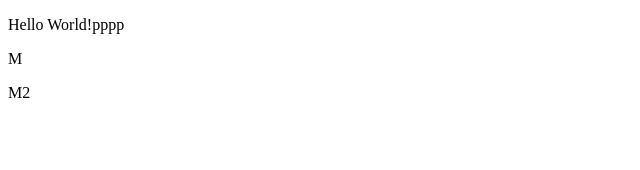
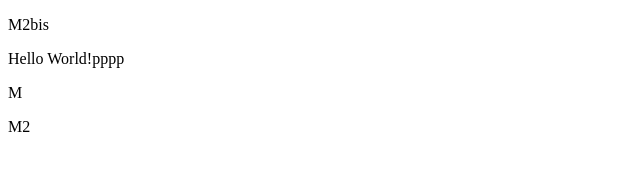
Before and after one commit to Wil-leb/git_training, a plain HTML site: page training_folder/index.html in a window 1280 px wide. Shown: the whole page, without its empty margins (0-640 px from the left). Drawn offline with Linux system fonts and the light colour scheme.

```diff
--- a/training_folder/index.html
+++ b/training_folder/index.html
@@ -6,6 +6,7 @@
     <title>Document</title>
 </head>
 <body>
+    <p>M2bis</p>
     <p>Hello World!pppp</p>
     <p>M</p>
     <p>M2</p>
```
